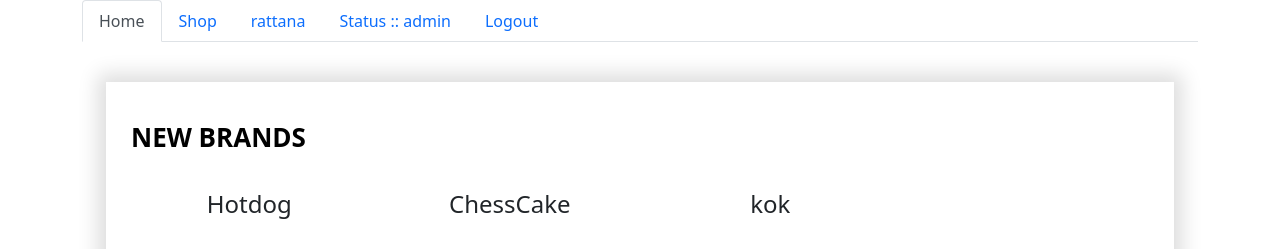
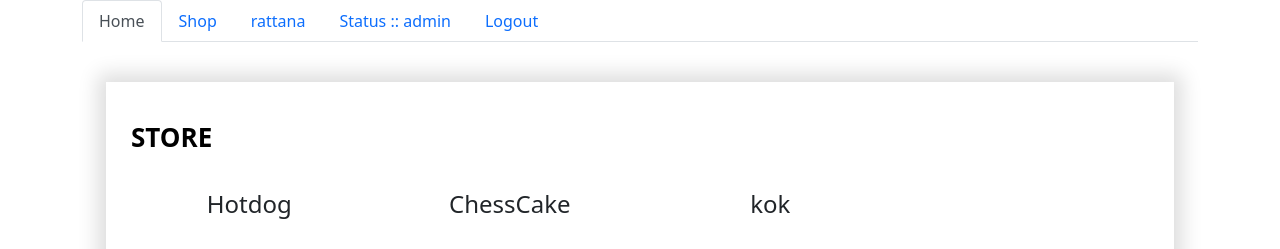
Before and after one commit to Rattana548/ProjectJS-PHP-SQL, a PHP site: page /index.php?page=shops in a window 1280 px wide. Shown: the top 249 px of the page. Run offline with PHP 8.4, Linux system fonts and the light colour scheme; a user stored in the database is signed in; data comes from the database, SQL or seed files in the repository.

Commit message:
Update shops.php

```diff
--- a/shops.php
+++ b/shops.php
@@ -17,7 +17,7 @@
     <div class="Categories">
         <div class="container">
             <div id="brand"  class="brand-bg" style="margin-top:40px;">
-                <h3>New brands</h3>
+                <h3>Store</h3>
                 <div class="row">
 
     <?php
```
